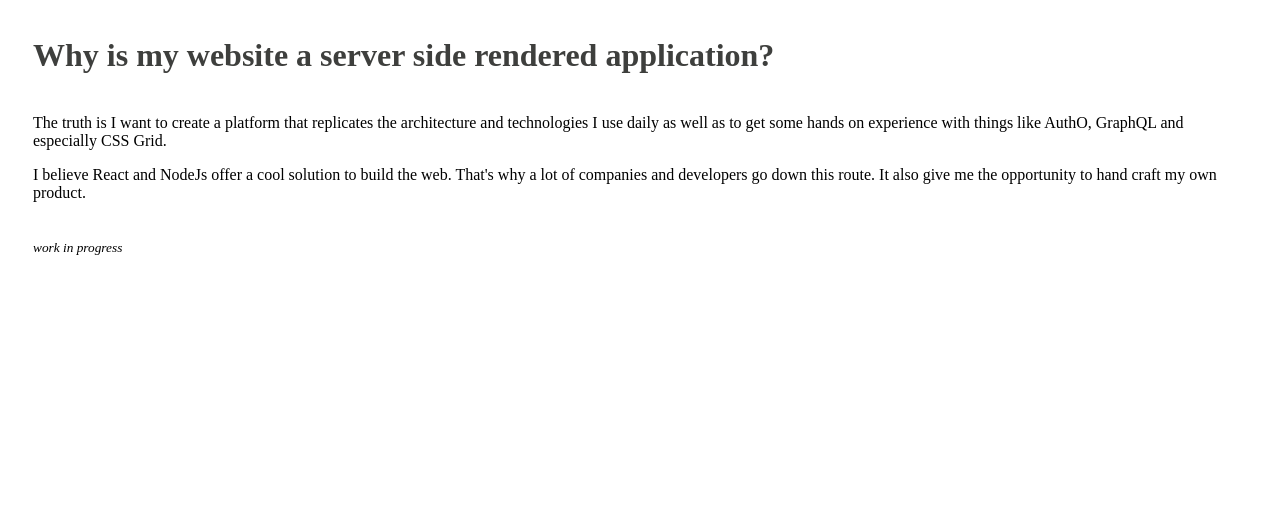
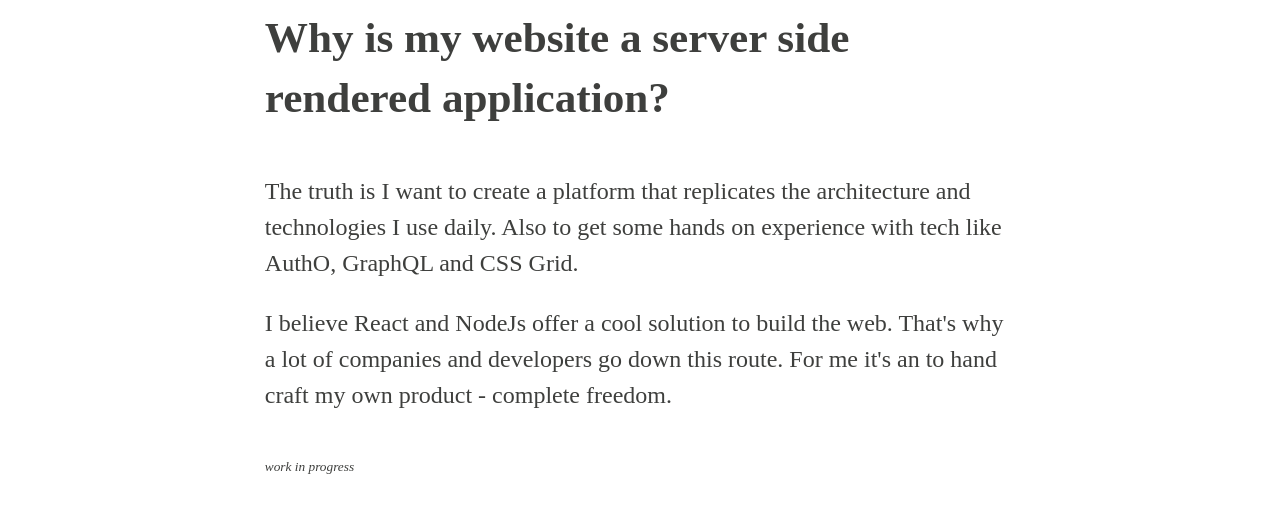
Before and after one commit to TudorTacal/genesis, a React app: page /posts/why-is-my-website-a-server-side-rendered-application in a window 1280 px wide. Shown: the top 512 px of the page. Built offline with nearby package versions, Linux system fonts and the light colour scheme; the HTML template or start-up script is replaced by a standard one.

Commit message:
Style BlogPost page

```diff
--- a/src/client/blog-post/blog-post.js
+++ b/src/client/blog-post/blog-post.js
@@ -2,11 +2,12 @@ import React from 'react';
 import styled from 'styled-components';
 
 const BlogPostHeader = styled.div`
+  grid-area: header;
   @media screen and (max-width: 640px) {
-    font-size: 2.0rem;
+    font-size: 1.7rem;
   }
   @media screen and (min-width: 1024px) {
-    font-size: 2rem;
+    font-size: 2.7rem;
   }
   display: inline-block;
   font-family: Futura;
@@ -16,32 +17,45 @@ const BlogPostHeader = styled.div`
   font-weight: bold;
 `;
 
-const BlogPostFooter = styled.div`
+const BlogPostBody = styled.div`
+  @media screen and (max-width: 640px) {
+    font-size: 1rem;
+    line-height: 1.7;
+    font-weight: normal;
+  }
+  @media screen and (min-width: 1024px) {
+    font-size: 1.5rem;
+    font-family: Inconsolata;
+  }
+  font-size: 1.2rem;
+  line-height: 1.5;
+  font-family: Cutive Mono;
+  grid-area: body;
 `;
 
-const BlogPostBody = styled.div`
+const BlogPostFooter = styled.div`
+  grid-area: footer;
 `;
+
 // insert a fullscreen picture
 const StyledBlogPost = styled.div`
+  @media screen and (max-width: 640px) {
+    padding: 25px;
+    grid-template-columns: 1fr;
+    grid-template-areas:
+    "header"
+    "body"
+    "footer";
+  }
+  color: #3e3f3d;
   display: grid;
-  padding: 25px;
+  grid-template-columns: repeat(5, 1fr);
+  grd-auto-rows: minmax(100px, auto);
   grid-gap: 20px;
   grid-template-areas:
-    "header header header header"
-    "body body"
-    "footer"
-
-  ${BlogPostHeader} {
-    color: red;
-    grid-column: header -start / header -end;
-  }
-  ${BlogPostBody} {
-    grid-column: body -start / body -end;
-  }
-
-  ${BlogPostFooter} {
-    grid-column: footer -start / footer -end;
-  }
+  ". header header header ."
+  ". body body body ."
+  ". footer footer footer .";
 `;
 
 const BlogPost = () => {
@@ -53,13 +67,13 @@ const BlogPost = () => {
       <BlogPostBody>
         <p>
           The truth is I want to create a platform that replicates the architecture
-          and technologies I use daily as well as to get some hands on experience with
-          things like AuthO, GraphQL and especially CSS Grid.
+          and technologies I use daily. Also to get some hands on experience with
+          tech like AuthO, GraphQL and CSS Grid.
         </p>
         <p>
           I believe React and NodeJs offer a cool solution to build the web. That's
-          why a lot of companies and developers go down this route.
-          It also give me the opportunity to hand craft my own product.
+          why a lot of companies and developers go down this route. For me it's an
+          to hand craft my own product - complete freedom.
         </p>
       </BlogPostBody>
       <BlogPostFooter>
```
